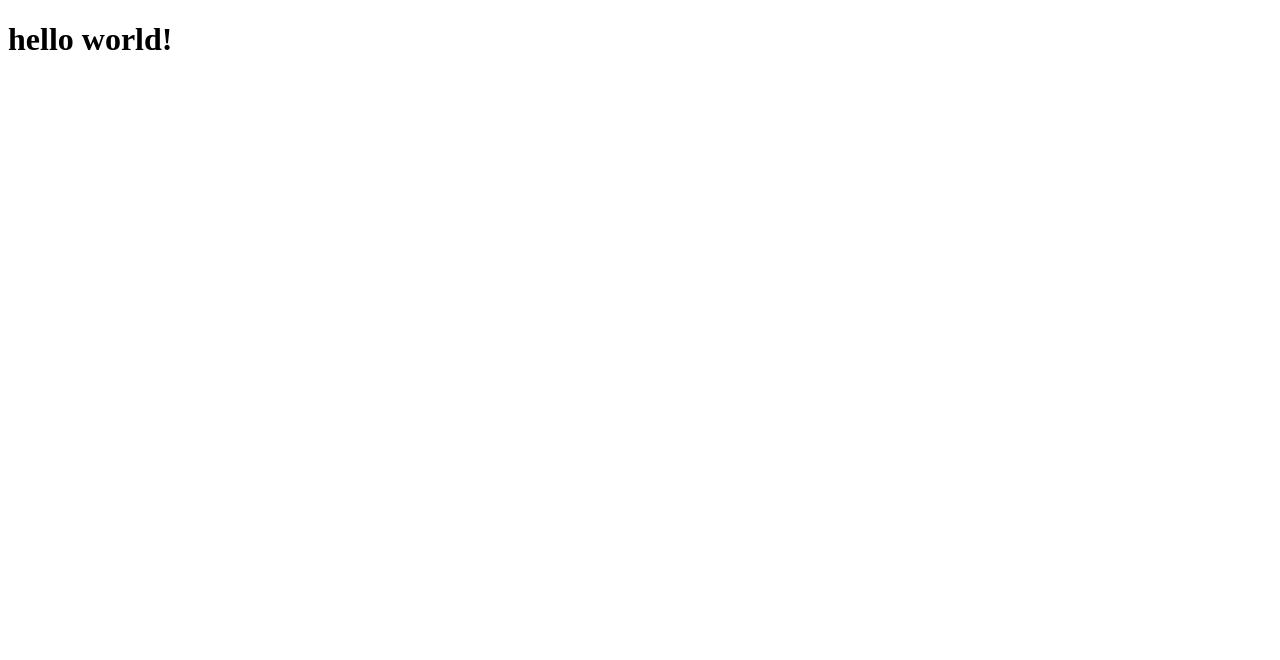
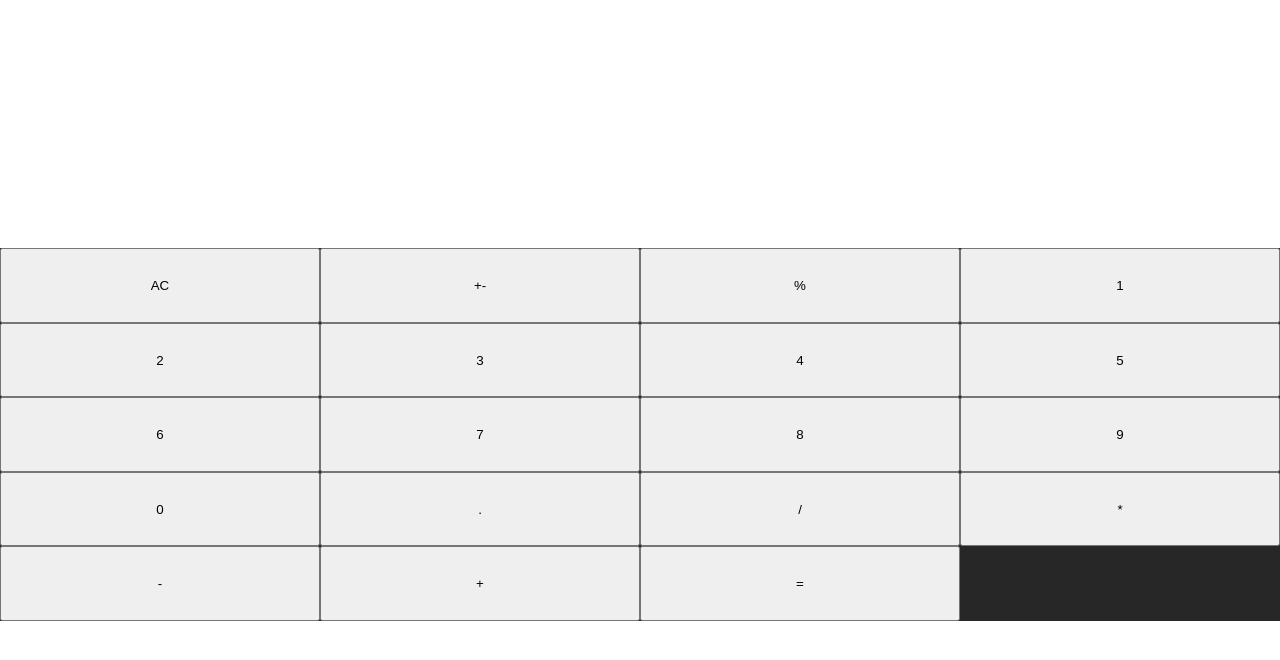
Before and after one commit to mono-yup/IOSCopyJSCalculator, a plain HTML site: page index.html in a window 1280 px wide. Drawn offline with Linux system fonts and the light colour scheme.

Commit message:
started layout grid

```diff
--- a/index.html
+++ b/index.html
@@ -4,8 +4,33 @@
     <meta charset="UTF-8" />
     <meta name="viewport" content="width=device-width, initial-scale=1.0" />
     <title>Calculator</title>
+    <link rel="stylesheet" href="style.css" />
   </head>
   <body>
-    <h1>hello world!</h1>
+    <div id="iphoneMock">
+      <div id="upperHalf"></div>
+
+      <div id="lowerhalf">
+        <button class="settingsBtn btn">AC</button>
+        <button class="settingsBtn btn">+-</button>
+        <button class="settingsBtn btn">%</button>
+        <button class="regularBtn btn">1</button>
+        <button class="regularBtn btn">2</button>
+        <button class="regularBtn btn">3</button>
+        <button class="regularBtn btn">4</button>
+        <button class="regularBtn btn">5</button>
+        <button class="regularBtn btn">6</button>
+        <button class="regularBtn btn">7</button>
+        <button class="regularBtn btn">8</button>
+        <button class="regularBtn btn">9</button>
+        <button class="regularBtn btn">0</button>
+        <button class="regularBtn btn">.</button>
+        <button class="operatorBtn">/</button>
+        <button class="operatorBtn">*</button>
+        <button class="operatorBtn">-</button>
+        <button class="operatorBtn">+</button>
+        <button class="operatorBtn">=</button>
+      </div>
+    </div>
   </body>
 </html>
--- a/style.css
+++ b/style.css
@@ -0,0 +1,33 @@
+* {
+    margin: 0;
+    padding: 0;
+    text-decoration: none;
+}
+
+:root {
+    --IphoneWidth: calc(2688 / 2);
+    --IphoneHeight: calc(1242px / 2);
+}
+
+#iphoneMock {
+    width: var(--IphoneWidth);
+    height: var(--IphoneHeight);
+    display: grid;
+    grid-template-rows: 40% 60%;
+}
+
+#upperHalf {
+    grid-column: 1/-1;
+    grid-row: 1/2;
+}
+
+#lowerhalf {
+    width: 100%;
+    height: 100%;
+    display: grid;
+    grid-template-columns: 1fr 1fr 1fr 1fr;
+    background-color: #272727;
+    grid-column: 1/-1;
+    grid-row: 2/3;
+
+}
```
